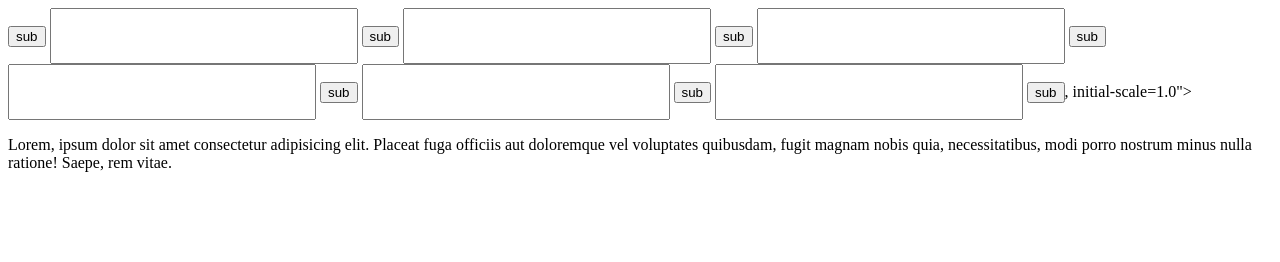
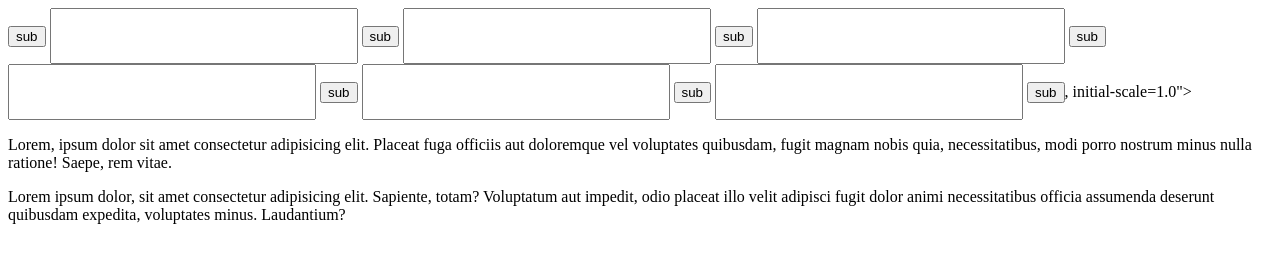
Before and after one commit to rahatsheikhlion/git-text, a plain HTML site: page index.html in a window 1280 px wide. Drawn offline with Linux system fonts and the light colour scheme.

Commit message:
hello thhud hghv

```diff
--- a/index.html
+++ b/index.html
@@ -20,6 +20,8 @@
     <button>sub</button>, initial-scale=1.0">
     <title>Document</title>
     <p>Lorem, ipsum dolor sit amet consectetur adipisicing elit. Placeat fuga officiis aut doloremque vel voluptates quibusdam, fugit magnam nobis quia, necessitatibus, modi porro nostrum minus nulla ratione! Saepe, rem vitae.</p>
+
+    <p>Lorem ipsum dolor, sit amet consectetur adipisicing elit. Sapiente, totam? Voluptatum aut impedit, odio placeat illo velit adipisci fugit dolor animi necessitatibus officia assumenda deserunt quibusdam expedita, voluptates minus. Laudantium?</p>
 </head>
 <body>
 
```
